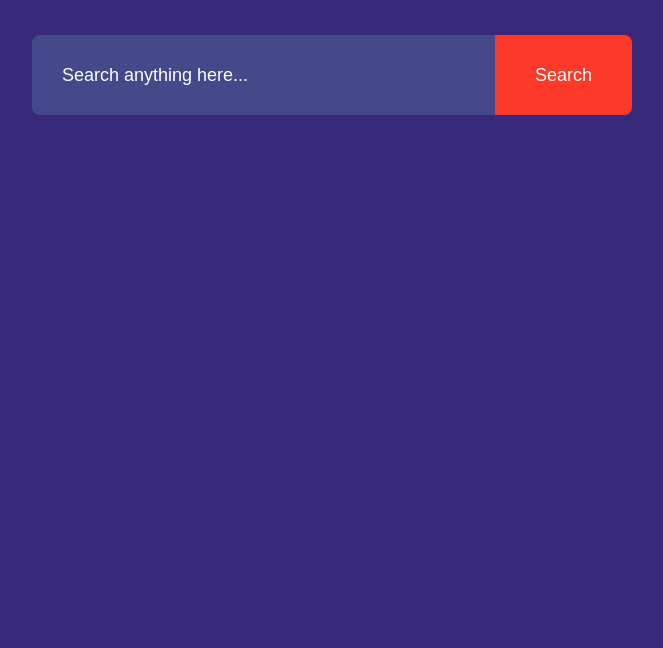
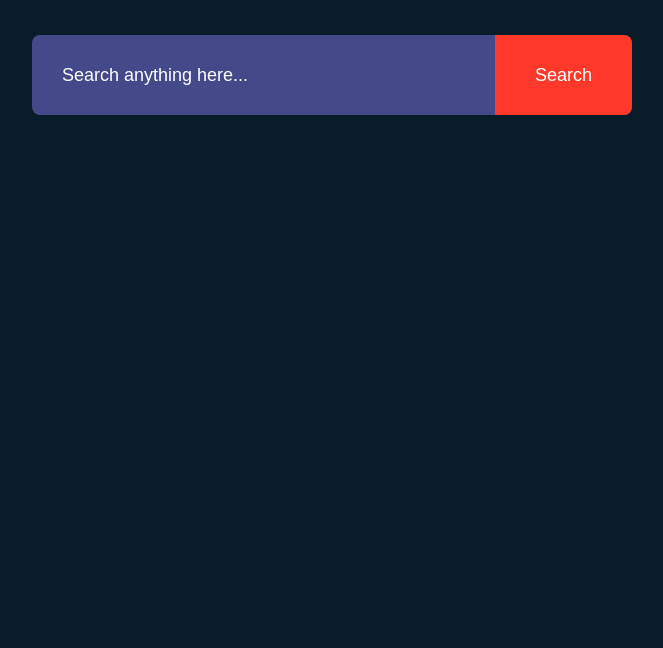
Before and after one commit to Olubakinde/Image-search-engine, a plain HTML site: page index.html in a window 1280 px wide. Shown: the part 152-800 px from the top of the page, without its empty margins (308-971 px from the left). Drawn offline with Linux system fonts and the light colour scheme.

```diff
--- a/style.css
+++ b/style.css
@@ -8,7 +8,7 @@
 
 /* Styles for the body */
 body {
-    background: #39297b; /* Background color */
+    background: #081b29; /* Background color */
     color: #fff; /* Text color */
 }
 
```
